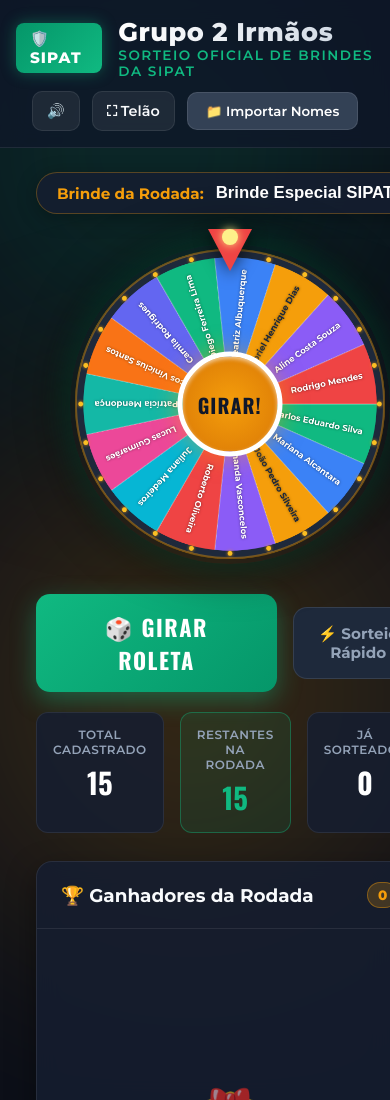
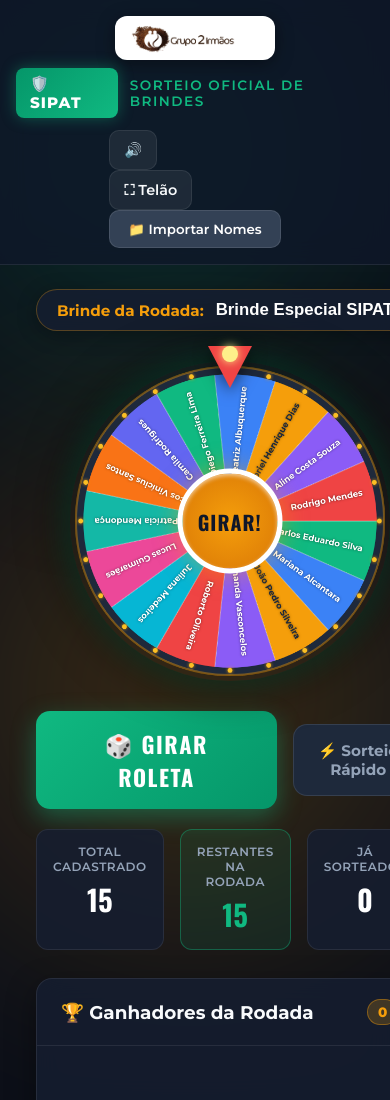
Before and after one commit to josepatrial/sipat, a plain HTML site: page index.html in a window 390 px wide. Shown: the top 1100 px of the page. Drawn offline with nearby package versions, Linux system fonts and the light colour scheme.

Commit message:
feat: adiciona logo oficial do Grupo 2 Irmaos no cabecalho

```diff
--- a/index.html
+++ b/index.html
@@ -16,10 +16,12 @@
   <!-- Cabeçalho Principal -->
   <header class="app-header">
     <div class="header-left">
-      <div class="badge-sipat">🛡️ SIPAT</div>
+      <div class="brand-logo-card">
+        <img src="logo.png" alt="Grupo 2 Irmãos" class="brand-logo">
+      </div>
       <div class="header-titles">
-        <h1>Grupo 2 Irmãos</h1>
-        <p class="subtitle">Sorteio Oficial de Brindes da SIPAT</p>
+        <div class="badge-sipat">🛡️ SIPAT</div>
+        <p class="subtitle">Sorteio Oficial de Brindes</p>
       </div>
     </div>
 
--- a/style.css
+++ b/style.css
@@ -72,7 +72,31 @@ body {
 .header-left {
   display: flex;
   align-items: center;
-  gap: 16px;
+  gap: 18px;
+}
+
+.brand-logo-card {
+  background: #ffffff;
+  padding: 6px 14px;
+  border-radius: 12px;
+  display: flex;
+  align-items: center;
+  justify-content: center;
+  box-shadow: 0 4px 18px rgba(0, 0, 0, 0.4);
+  height: 52px;
+}
+
+.brand-logo {
+  height: 40px;
+  width: auto;
+  object-fit: contain;
+  display: block;
+}
+
+.header-titles {
+  display: flex;
+  align-items: center;
+  gap: 12px;
 }
 
 .badge-sipat {
@@ -86,18 +110,13 @@ body {
   box-shadow: 0 0 15px var(--primary-green-glow);
 }
 
-.header-titles h1 {
-  font-size: 1.6rem;
-  font-weight: 800;
-  letter-spacing: 0.5px;
-  background: linear-gradient(90deg, #ffffff, #cbd5e1);
-  -webkit-background-clip: text;
-  -webkit-text-fill-color: transparent;
-}
-
 .header-titles .subtitle {
   font-size: 0.85rem;
   color: var(--primary-green);
+  font-weight: 600;
+  text-transform: uppercase;
+  letter-spacing: 1.5px;
+}
   font-weight: 600;
   text-transform: uppercase;
   letter-spacing: 1.5px;
@@ -864,6 +883,18 @@ button {
     gap: 12px;
     padding: 16px;
   }
+  .header-left {
+    flex-direction: column;
+    align-items: center;
+    gap: 8px;
+  }
+  .brand-logo-card {
+    height: 44px;
+    padding: 4px 10px;
+  }
+  .brand-logo {
+    height: 32px;
+  }
   .wheel-stage {
     width: 320px;
     height: 320px;
```
Also changed, not shown: logo.png (added).
